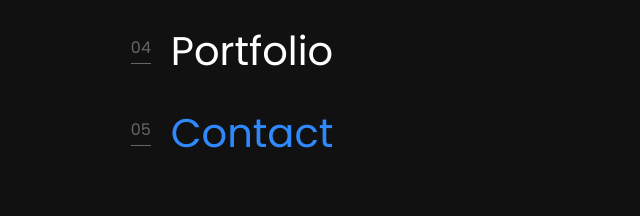
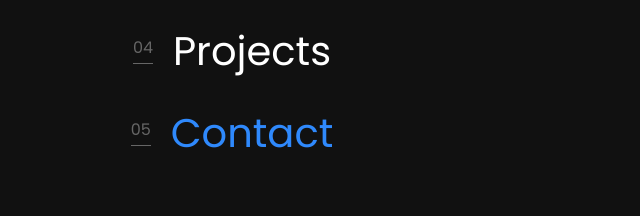
Before and after one commit to AbhayaStha/AbhayaStha.github.io, a plain HTML site: page contact.html in a window 1280 px wide. Both pictures are taken after a click on the link 1175 px from the left and 52 px from the top of the page. Shown: the part 473-689 px from the top of the page, 388-1028 px from the left. Drawn offline with Linux system fonts and the light colour scheme; some packages are replaced by stand-ins of ours; files whose address does not match are found by name.

Commit message:
Update contact.html

```diff
--- a/contact.html
+++ b/contact.html
@@ -46,7 +46,7 @@
                 <li><a href="index.html"><span><small>01</small>Home</span></a></li>
                 <li><a href="about.html"><span><small>02</small>About</span></a></li>
                 <li><a href="skills.html"><span><small>03</small>Skills</span></a></li>
-                <li><a href="portfolio.html"><span><small>04</small>Portfolio</span></a></li>
+                <li><a href="portfolio.html"><span><small>04</small>Projects</span></a></li>
                 <li class="active"><a href="contact.html"><span><small>05</small>Contact</span></a></li>
               </ul>
             </div>
```
